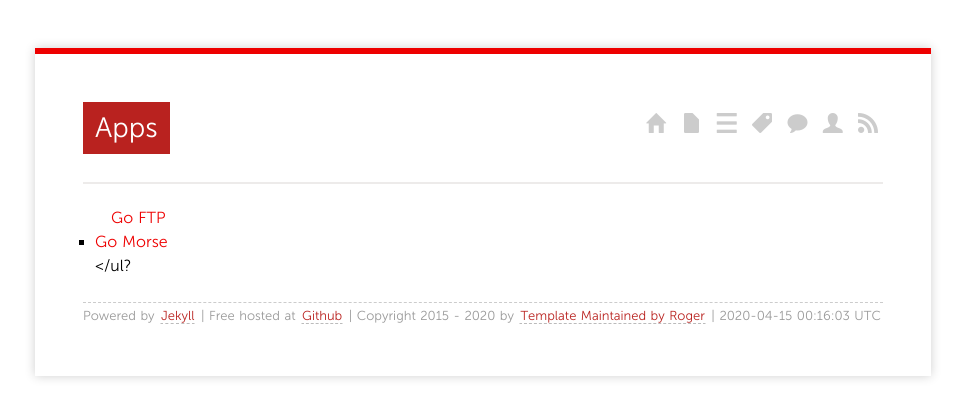
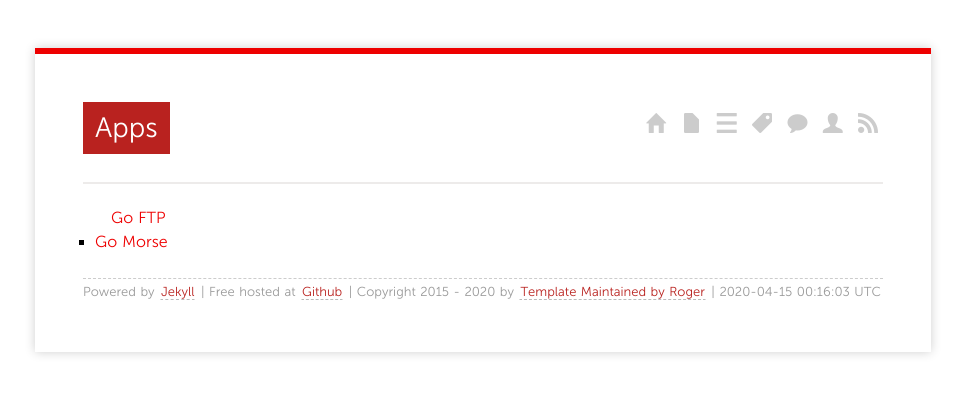
Before and after one commit to TJRoger/tjroger.github.io, a Jekyll site: the page built from apps/index.md, in a window 1280 px wide. Shown: the top 418 px of the page, without its empty margins (157-1122 px from the left). Built offline with Jekyll 4.4.1, drawn with Linux system fonts in a browser that asks for light colours; nearby versions of some CDN libraries; Markdown is read by kramdown in place of the engine named in the settings.

Commit message:
update apps list page

```diff
--- a/apps/index.md
+++ b/apps/index.md
@@ -9,12 +9,12 @@ layout: page
 {% endfor %}
 <ul class="listing">
   <li class="listing-item">
-    <a href="{{ size.url }}/goftp" title="Go FTP">Go FTP </a>
+    <a href="{{ size.url }}/apps/goftp" title="Go FTP">Go FTP </a>
   </li>
   <li>
-    <a href="{{ size.url }}/gomorse" title="Go Morse">Go Morse </a>
+    <a href="{{ size.url }}/apps/gomorse" title="Go Morse">Go Morse </a>
   </li>
-</ul?
+</ul>
 
 
 <script src="/media/js/jquery.tagcloud.js" type="text/javascript" charset="utf-8"></script>
```
